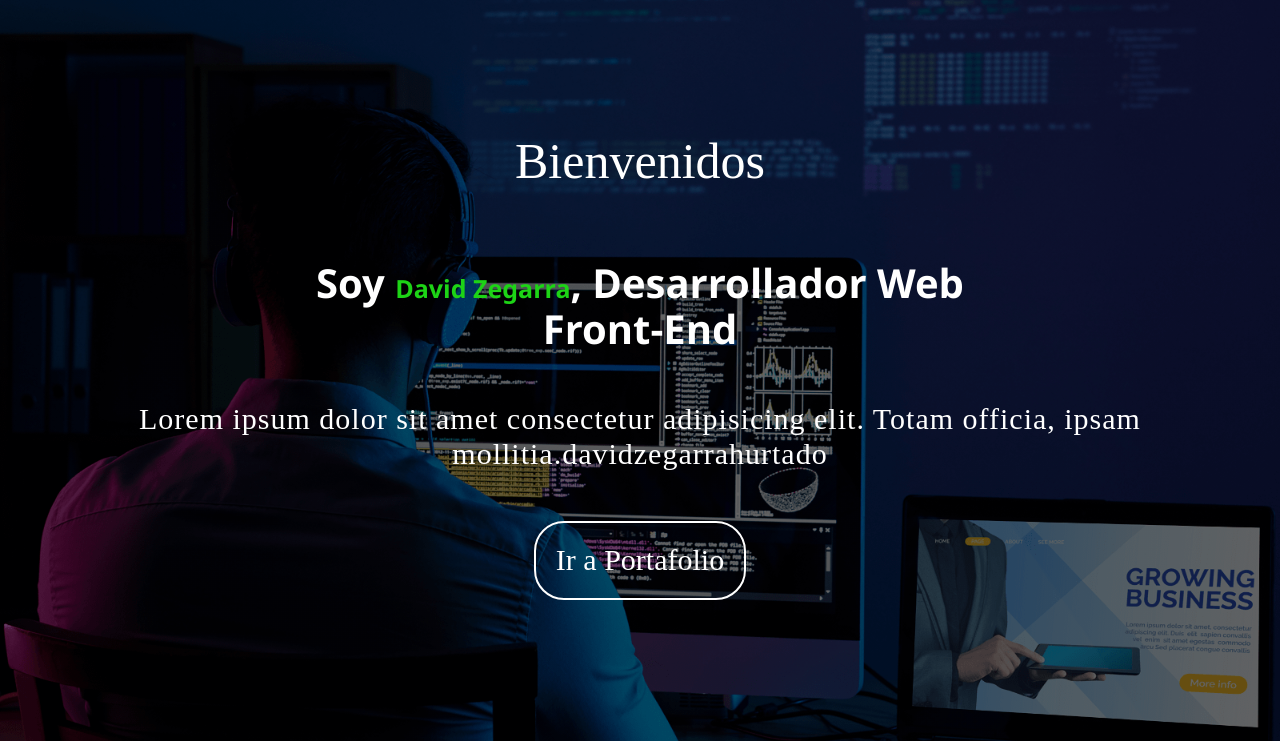
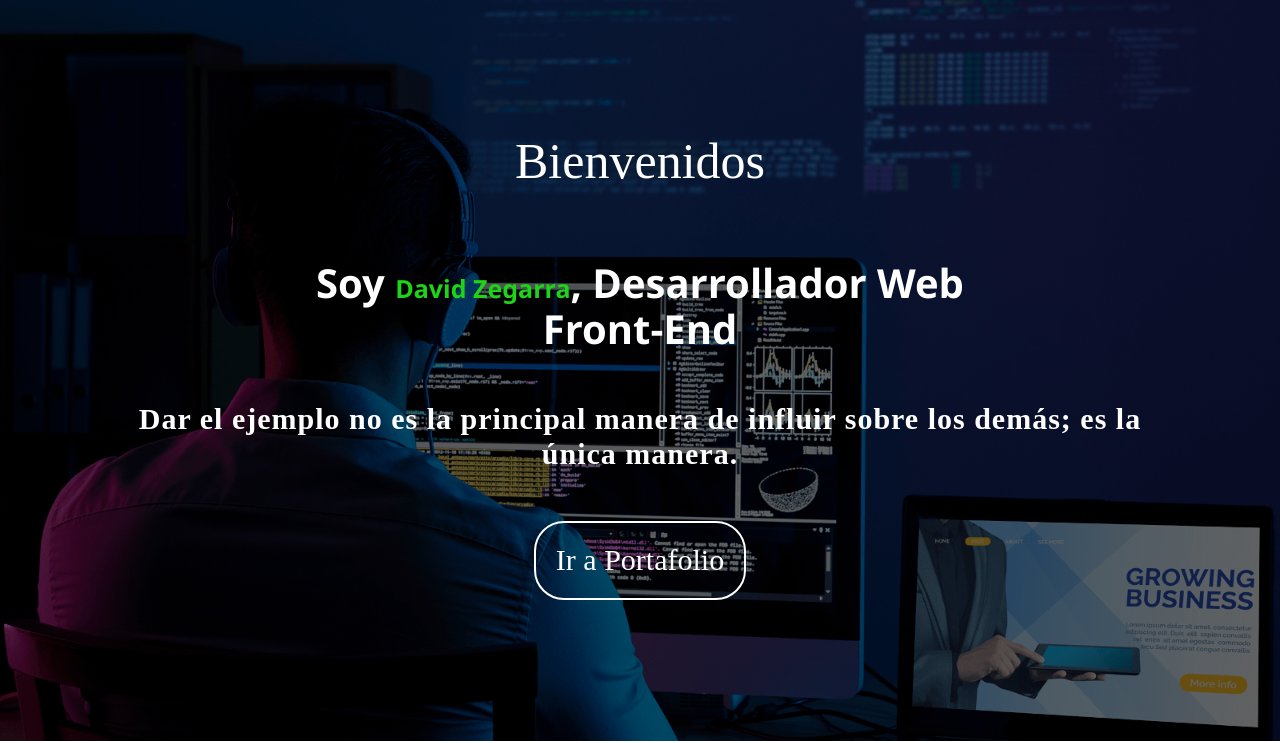
Before and after one commit to DzegarraH/Mi-pagina-web, a plain HTML site: page index.html in a window 1280 px wide. Shown: the part 59-802 px from the top of the page. Drawn offline with Linux system fonts and the light colour scheme.

Commit message:
cambios en bienvenidos

```diff
--- a/css/style.css
+++ b/css/style.css
@@ -187,7 +187,7 @@ a {
 .container-bienvenida .bienvenido__resumen {
   width: 80%;
   font-size: 2rem;
-  font-weight: 400;
+  font-weight: 500;
   padding: 0 1rem;
   letter-spacing: 1px;
 }
@@ -854,6 +854,7 @@ a {
 
   .container-bienvenida .bienvenido__resumen {
     font-size: 3rem;
+    font-weight: 600;
   }
 
   .container-bienvenida .bienvenido__boton {
--- a/index.html
+++ b/index.html
@@ -112,7 +112,7 @@
         </p>
       </h2>
       <p class="bienvenido__resumen">
-        Lorem ipsum dolor sit amet consectetur adipisicing elit. Totam officia, ipsam mollitia.davidzegarrahurtado
+        Dar el ejemplo no es la principal manera de influir sobre los demás; es la única manera.
       </p>
       <div class="bienvenido__boton">
         <a href="#portafolio">Ir a Portafolio</a>
```
